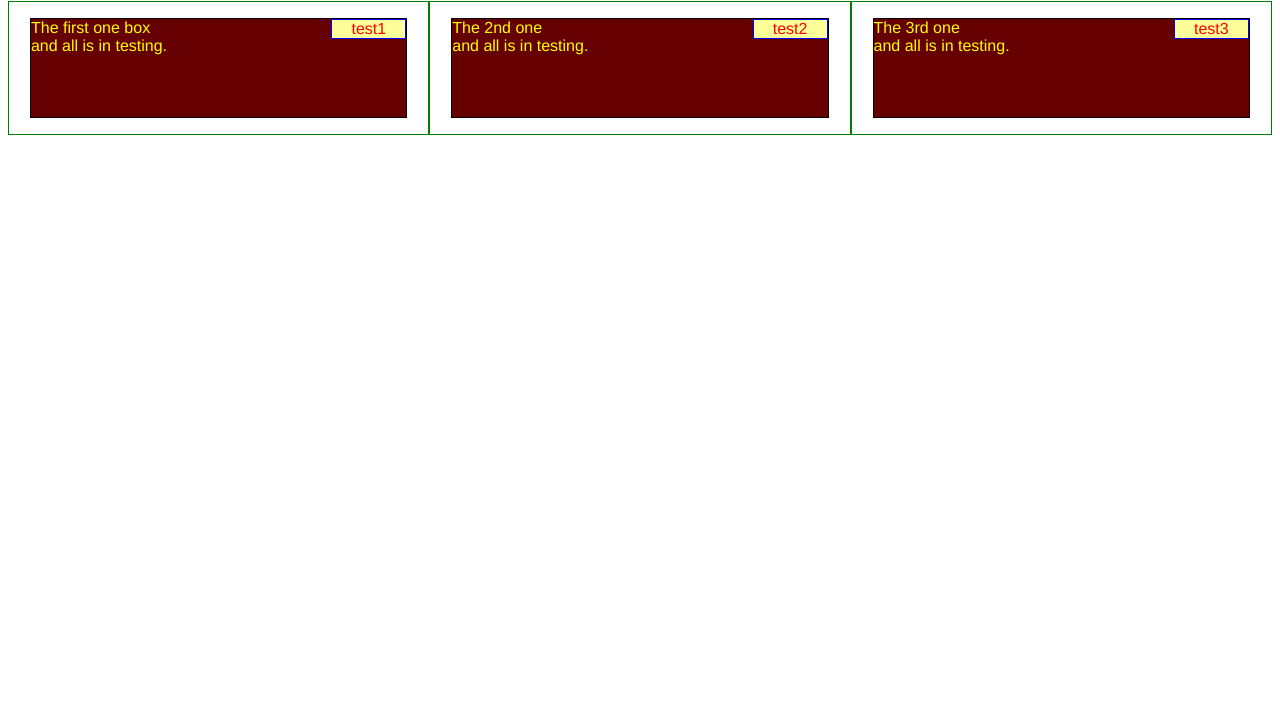
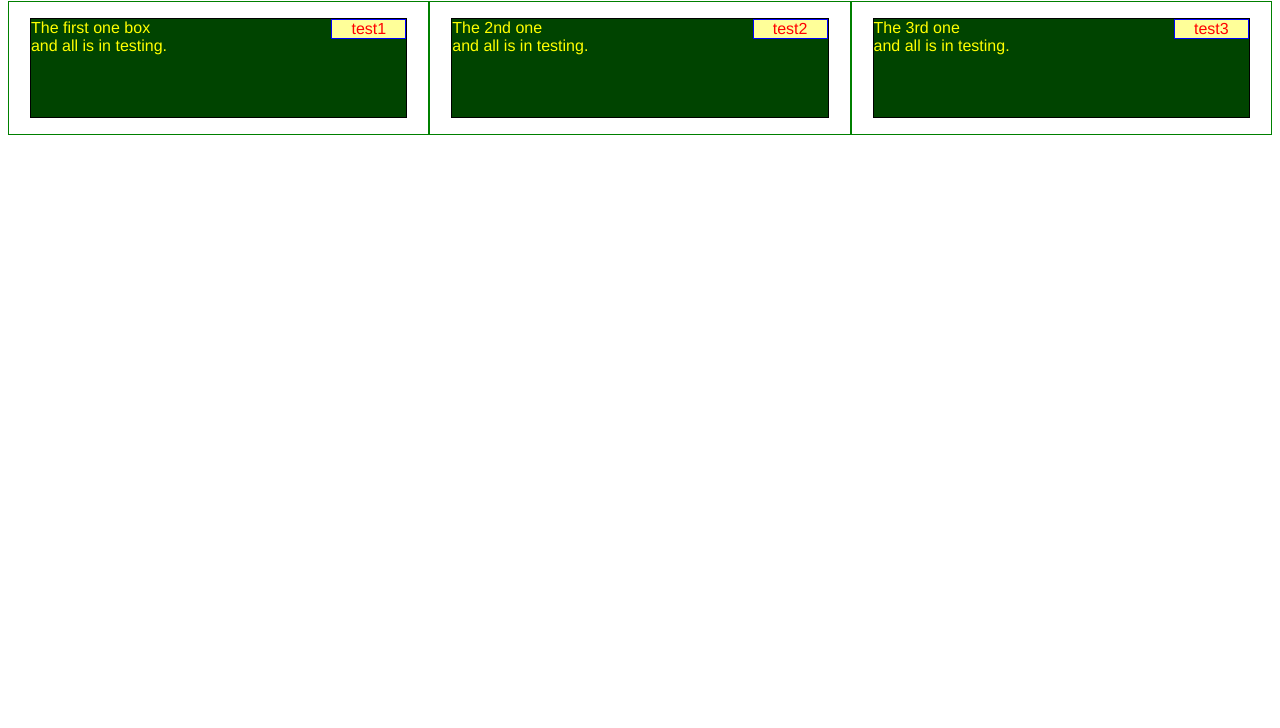
Before and after one commit to pnleo/mod2, a plain HTML site: page index.html in a window 1280 px wide. Shown: the part 72-800 px from the top of the page. Drawn offline with Linux system fonts and the light colour scheme.

Commit message:
Update index.html

```diff
--- a/index.html
+++ b/index.html
@@ -16,7 +16,7 @@ h1 {
 }
 p {
   border: 1px solid black;
-  background-color: #660000;
+  background-color: #004400;
   width: 90%;
   height: 100px;
   margin-right: auto;
```
